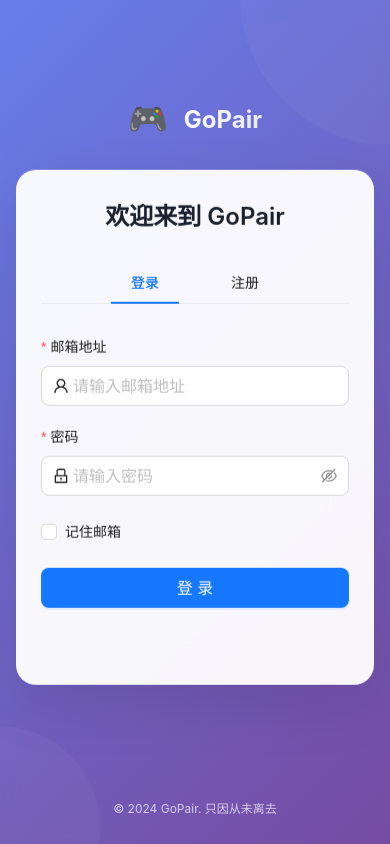
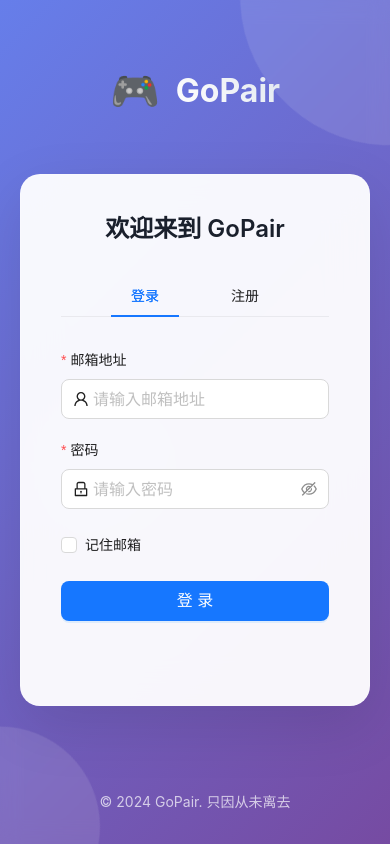
Before and after one commit to JustBNL/GoPair, a Vue app in the folder apps/frontend/: page /login in a window 390 px wide. Built offline with nearby package versions, Linux system fonts and the light colour scheme; the HTML template or start-up script is replaced by a standard one.

Commit message:
feat(frontend): - 登录和注册界面第二版(两段式)

```diff
--- a/apps/frontend/src/views/LoginView.vue
+++ b/apps/frontend/src/views/LoginView.vue
@@ -16,16 +16,6 @@
             <div class="brand-logo">
               <div class="logo-icon">🎮</div>
               <h1 class="brand-name">GoPair</h1>
-            </div>
-            <div class="brand-features">
-              <div class="feature-item">
-                <span class="feature-icon">💬</span>
-                <span class="feature-text">实时聊天交流</span>
-              </div>
-              <div class="feature-item">
-                <span class="feature-icon">🕹️</span>
-                <span class="feature-text">多种游戏体验</span>
-              </div>
             </div>
           </div>
 
@@ -92,7 +82,6 @@
 
   <style scoped>
 
-
 /* ==================== 基础布局样式 ==================== */
 
 /* 登录页面主容器：全屏布局，渐变背景，flex布局 */
@@ -113,12 +102,13 @@
   flex: 1;
   display: flex;
   align-items: center;
-  padding: 40px 20px;
+  padding: 50px 80px;
   position: relative;
   z-index: 1;
-  max-width: 1200px;
+  max-width: 1400px;
   margin: 0 auto;
   width: 100%;
+  min-height: 0;
 }
 
   /* ==================== 背景装饰效果 ==================== */
@@ -258,6 +248,7 @@
   padding: 48px;
   box-shadow: 0 20px 60px rgba(0, 0, 0, 0.1);
   border: 1px solid rgba(255, 255, 255, 0.2);
+  width: 480px;
   transition: transform 0.3s ease, box-shadow 0.3s ease;
 
   /* 登录卡片进入动画 */
@@ -328,9 +319,9 @@
   }
 }
 
-/* ==================== 三段式响应式布局 ==================== */
+/* ==================== 两段式响应式布局 ==================== */
 
-/* 默认显示桌面端结构，隐藏移动端居中容器 */
+/* 默认显示宽屏布局结构，隐藏精简布局容器 */
 .mobile-center-container {
   display: none;
 }
@@ -341,102 +332,62 @@
   width: 100%;
 }
 
-/* 平板端适配（768px - 1023px）：继承桌面样式，适度调整 */
-@media (min-width: 768px) and (max-width: 1023px) {
+/* 精简布局适配：上下结构，适合竖屏或小面积设备 (当屏幕宽度小于 1024px 或 宽高比小于 6:5 )*/
+@media not ((min-aspect-ratio: 6/5) and (min-width: 1024px)) {
   .login-content {
     padding: 30px 20px;
   }
 
+  /* 隐藏宽屏布局容器 */
+  .desktop-tablet-container {
+    display: none;
+  }
+
+  /* 显示精简布局容器：上下结构 */
+  .mobile-center-container {
+    display: flex;
+    flex-direction: column;
+    align-items: center;
+    width: 100%;
+    max-width: 600px;
+    margin: 0 auto;
+  }
+
   .brand-section {
-    padding-right: 40px;
+    padding-right: 0;
+    margin-bottom: 40px;
+    text-align: center;
+    width: 100%;
+  }
+
+  .brand-logo {
+    justify-content: center;
+    margin-bottom: 20px;
+  }
+
+  .logo-icon {
+    font-size: 40px;
   }
 
   .brand-name {
-    font-size: 40px;
+    font-size: 32px;
   }
 
   .form-section {
-    flex: 0 0 460px;
+    flex: 0 0 auto;
+    width: 100%;
+    max-width: 480px;
   }
 
   .form-card {
     padding: 40px;
-  }
-}
-
-/* 移动端适配（767px以下）：垂直布局，精简内容 */
-@media (max-width: 767px) {
-  .login-content {
-    position: relative;
-    padding: 0;
-  }
-
-  /* 隐藏桌面端结构 */
-  .desktop-tablet-container {
-    display: none;
-  }
-
-  /* 移动端真正窗口居中容器 */
-  .mobile-center-container {
-    display: block;
-    position: absolute;
-    top: 50%;
-    left: 50%;
-    transform: translate(-50%, -50%);
-    width: 100%;
-    max-width: 400px;
-    padding: 0 16px;
-    text-align: center;
-  }
-
-  .brand-section {
-    padding-right: 0;
-    margin-bottom: 32px;
-  }
-
-  .brand-logo {
-    justify-content: center;
-    margin-bottom: 16px;
-  }
-
-  .logo-icon {
-    font-size: 32px;
-  }
-
-  .brand-name {
-    font-size: 24px;
-  }
-
-  .brand-slogan {
-    font-size: 16px;
-    margin-bottom: 0;
-  }
-
-  /* 移动端隐藏特性列表 */
-  .brand-features {
-    display: none;
-  }
-
-  .form-section {
-    flex: 0 0 auto;
-  }
-
-  .form-card {
-    padding: 32px 24px;
-    max-width: 100%;
     width: 100%;
   }
 
   .page-footer {
-    font-size: 12px;
-    padding: 16px;
+    font-size: 14px;
+    padding: 20px;
   }
 
-  /* 移动端降低背景装饰干扰 */
-  .circle-1,
-  .circle-2,
-  .circle-3 {
-    opacity: 0.3;
-  }
 }
   </style>
```
